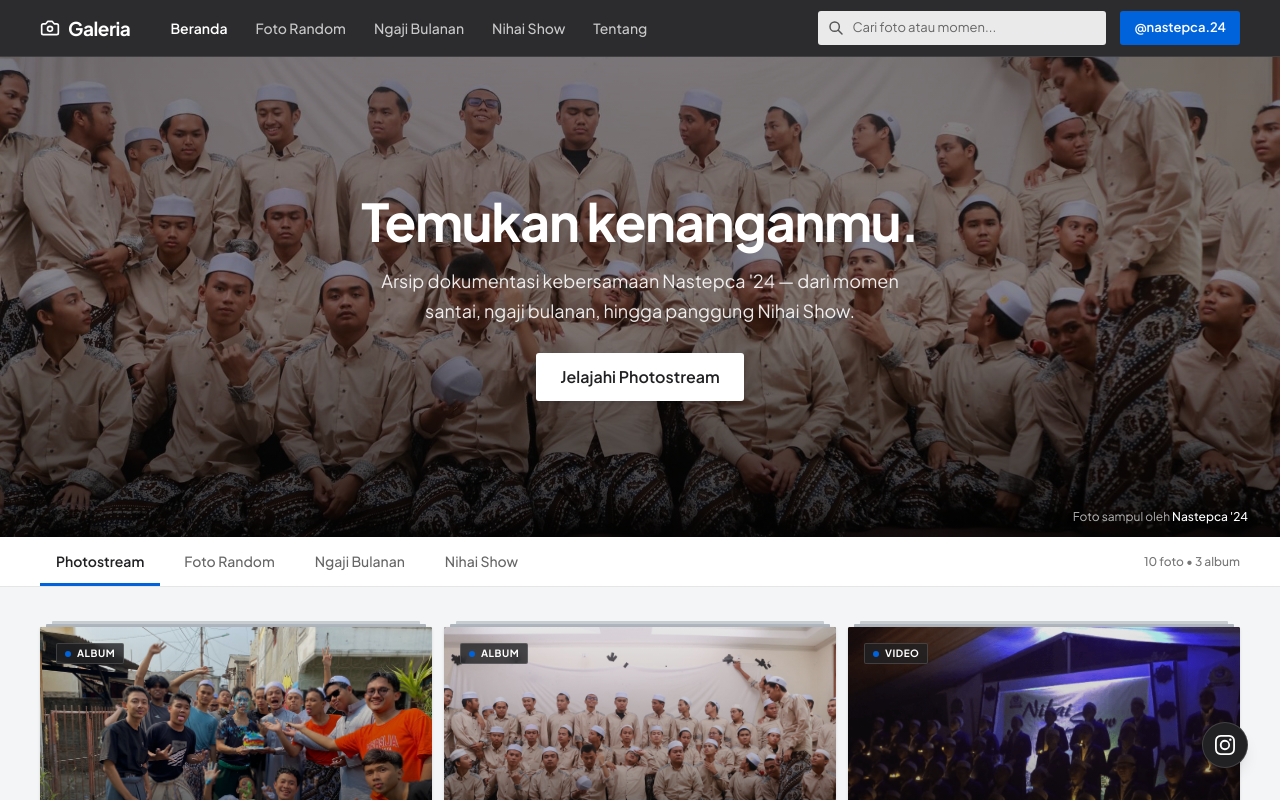
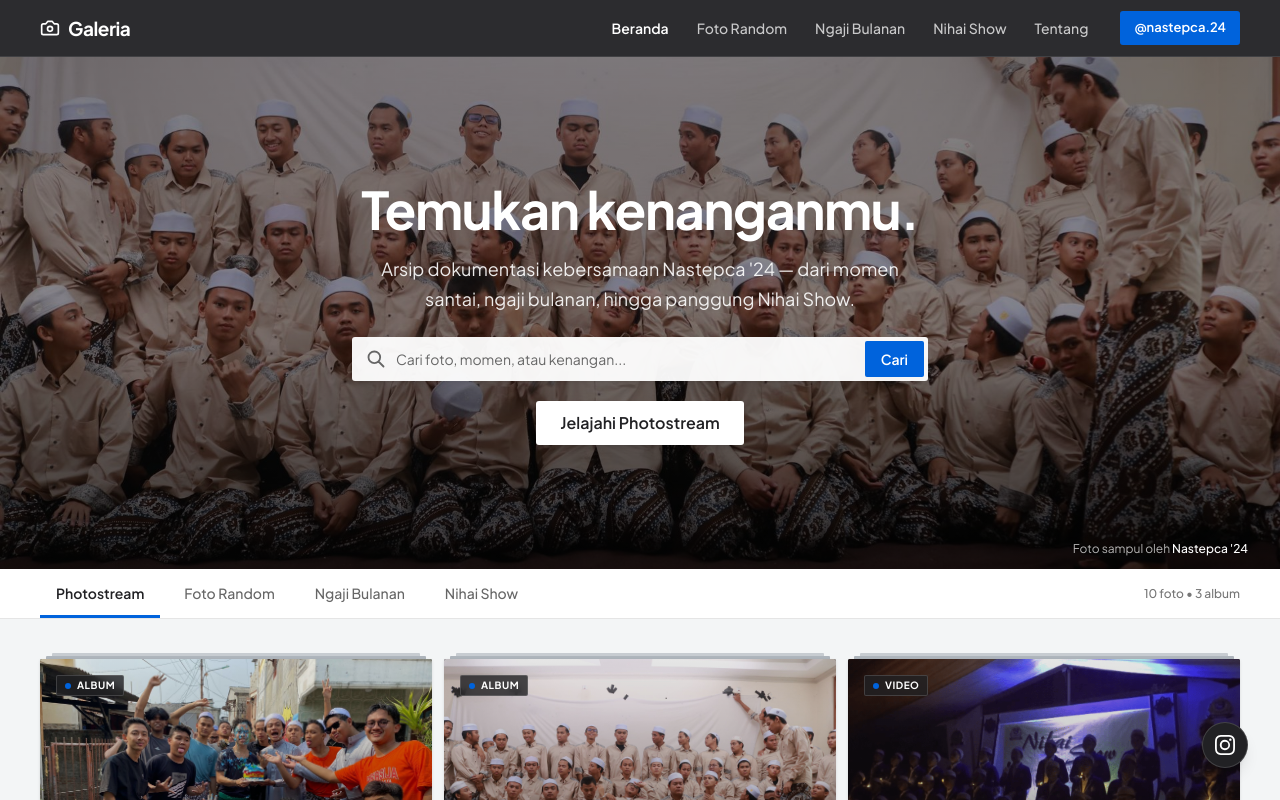
Before and after one commit to joluuk/nastepca, a Next.js app: page / in a window 1280 px wide. Shown: the top 800 px of the page. Built offline with nearby package versions, Linux system fonts and the light colour scheme.

Commit message:
Move search bar to hero above Jelajahi Photostream and declutter navbar

```diff
--- a/src/app/page.js
+++ b/src/app/page.js
@@ -11,6 +11,14 @@ import { Lightbox } from "../components/Lightbox";
 import { useReveal } from "../components/useReveal";
 import { ALBUMS, HOME_PHOTOS } from "../data/photos";
 
+const GIMMICK_MESSAGES = [
+  "Bro seriusan nyari? Kan udah dibilang ini gak fungsi 😭",
+  "Hasil ditemukan: 0 (soalnya search bar ini cuma pajangan 💀)",
+  "Masih nyoba juga? Scroll aja ke bawah bang, gak jauh kok 🙏",
+  "Error 404: Niat bikin fitur search belum ketemu 🚧",
+  "Udah dawg, nyerah aja. Klik Random, Ngaji, atau Show di bawah tuh 👇",
+];
+
 // Distribusi 3 kolom yang seimbang tinggi alaminya (campuran portrait & landscape)
 const HOME_COLUMNS = [
   [HOME_PHOTOS[0], HOME_PHOTOS[2], HOME_PHOTOS[3], HOME_PHOTOS[9]],
@@ -20,6 +28,42 @@ const HOME_COLUMNS = [
 
 export default function Home() {
   const [lbIndex, setLbIndex] = useState(null);
+
+  // State gimmick search bar di Hero
+  const [searchText, setSearchText] = useState("");
+  const [searchGimmick, setSearchGimmick] = useState("");
+  const [searchAttempts, setSearchAttempts] = useState(0);
+  const [isShaking, setIsShaking] = useState(false);
+
+  const triggerShake = () => {
+    setIsShaking(false);
+    setTimeout(() => setIsShaking(true), 10);
+    setTimeout(() => setIsShaking(false), 400);
+  };
+
+  const handleSearchChange = (e) => {
+    const val = e.target.value;
+    setSearchText(val);
+    if (val.trim().length === 0) {
+      setSearchGimmick("");
+    } else if (val.trim().length === 1 && !searchGimmick) {
+      setSearchGimmick("Eh beneran diketik... ini gak fungsi loh dawg 😭");
+    } else if (val.trim().length >= 5 && searchAttempts === 0) {
+      setSearchGimmick(`Nyari "${val.trim()}"? Percuma bro, ini cuma hiasan 💀`);
+    }
+  };
+
+  const handleSearchSubmit = (e) => {
+    e.preventDefault();
+    triggerShake();
+    if (!searchText.trim()) {
+      setSearchGimmick("Kosong aja udah gak fungsi, apalagi diisi 😭");
+      return;
+    }
+    const nextMsg = GIMMICK_MESSAGES[searchAttempts % GIMMICK_MESSAGES.length];
+    setSearchGimmick(nextMsg);
+    setSearchAttempts((prev) => prev + 1);
+  };
 
   const openLightbox = (imgSrc) => {
     const idx = HOME_PHOTOS.findIndex((p) => p.src === imgSrc);
@@ -34,7 +78,7 @@ export default function Home() {
       <Navbar />
 
       {/* COVER HERO */}
-      <section className="relative w-full min-h-[340px] h-[48vh] sm:h-[54vh] md:h-[60vh] flex flex-col justify-center items-center px-4 sm:px-6 overflow-hidden bg-[#212124]">
+      <section className="relative w-full min-h-[380px] h-[54vh] sm:h-[58vh] md:h-[64vh] flex flex-col justify-center items-center px-4 sm:px-6 overflow-hidden bg-[#212124]">
         <Image
           src="/koleksi/IMG_9807.JPG"
           alt="Sampul Galeria Nastepca '24"
@@ -49,14 +93,70 @@ export default function Home() {
           <h1 className="text-3xl sm:text-5xl md:text-[52px] font-bold text-white tracking-tight leading-[1.1] mb-3 sm:mb-4">
             Temukan kenanganmu.
           </h1>
-          <p className="text-sm sm:text-lg text-white/90 font-normal max-w-xl mx-auto leading-relaxed mb-6 sm:mb-7">
+          <p className="text-sm sm:text-base md:text-lg text-white/90 font-normal max-w-xl mx-auto leading-relaxed mb-5 sm:mb-6">
             Arsip dokumentasi kebersamaan Nastepca &apos;24 &mdash; dari momen santai, ngaji bulanan, hingga panggung Nihai Show.
           </p>
+
+          {/* SEARCH BAR DI ATAS TOMBOL JELAJAHI PHOTOSTREAM */}
+          <div className="w-full max-w-xl mx-auto mb-4 sm:mb-5">
+            <form
+              onSubmit={handleSearchSubmit}
+              className={`flex items-center bg-white/95 focus-within:bg-white rounded-[3px] p-1 pl-3.5 shadow-lg transition-all ${
+                isShaking ? "animate-shake ring-2 ring-[#0063dc]" : ""
+              }`}
+            >
+              <svg
+                className="w-4 h-4 sm:w-5 sm:h-5 text-[#666] shrink-0 mr-2.5"
+                fill="none"
+                stroke="currentColor"
+                viewBox="0 0 24 24"
+              >
+                <path
+                  strokeLinecap="round"
+                  strokeLinejoin="round"
+                  strokeWidth="2.2"
+                  d="M21 21l-6-6m2-5a7 7 0 11-14 0 7 7 0 0114 0z"
+                />
+              </svg>
+              <input
+                type="text"
+                value={searchText}
+                onChange={handleSearchChange}
+                placeholder="Cari foto, momen, atau kenangan..."
+                className="w-full py-2 text-sm text-[#212124] placeholder-[#666] bg-transparent outline-none"
+              />
+              {searchText && (
+                <button
+                  type="button"
+                  aria-label="Hapus teks"
+                  onClick={() => {
+                    setSearchText("");
+                    setSearchGimmick("Nah gitu dong, hapus aja percuma soalnya 😌");
+                  }}
+                  className="text-[#767676] hover:text-[#212124] px-2 py-1 text-base leading-none cursor-pointer"
+                >
+                  &times;
+                </button>
+              )}
+              <button
+                type="submit"
+                className="bg-[#0063dc] hover:bg-[#0052b8] active:scale-95 text-white text-xs sm:text-sm font-semibold px-4 py-2 rounded-[2px] transition-all shrink-0 cursor-pointer"
+              >
+                Cari
+              </button>
+            </form>
+
+            {searchGimmick && (
+              <div className="mt-2 inline-flex items-center gap-2 bg-[#212124]/90 backdrop-blur-xs border border-white/15 text-amber-300 text-xs sm:text-sm px-3.5 py-1.5 rounded-[3px] text-left max-w-full shadow-lg">
+                <span>{searchGimmick}</span>
+              </div>
+            )}
+          </div>
 
           <div className="flex flex-wrap items-center justify-center gap-3">
             <a
               href="#koleksi"
-              className="bg-white hover:bg-[#f3f5f6] text-[#212124] font-semibold text-sm sm:text-base px-6 py-2.5 sm:py-3 rounded-[3px] shadow-md transition-all active:scale-[0.98]"
+              className="bg-white hover:bg-[#f3f5f6] text-[#212124] font-semibold text-sm sm:text-base px-6 py-2.5 rounded-[3px] shadow-md transition-all active:scale-[0.98]"
             >
               Jelajahi Photostream
             </a>
--- a/src/components/Navbar.js
+++ b/src/components/Navbar.js
@@ -4,66 +4,21 @@ import Link from "next/link";
 import { usePathname } from "next/navigation";
 import { useState, useEffect } from "react";
 
-const GIMMICK_MESSAGES = [
-  "Bro seriusan nyari? Kan udah dibilang ini gak fungsi 😭",
-  "Hasil ditemukan: 0 (soalnya search bar ini cuma pajangan 💀)",
-  "Masih nyoba juga? Scroll aja ke bawah bang, gak jauh kok 🙏",
-  "Error 404: Niat bikin fitur search belum ketemu 🚧",
-  "Udah dawg, nyerah aja. Klik Random, Ngaji, atau Show di bawah tuh 👇",
-];
-
 export function Navbar() {
   const pathname = usePathname();
   const [isOpen, setIsOpen] = useState(false);
   const [isMobileMenuOpen, setIsMobileMenuOpen] = useState(false);
-
-  // State gimmick search bar
-  const [searchText, setSearchText] = useState("");
-  const [searchGimmick, setSearchGimmick] = useState("");
-  const [searchAttempts, setSearchAttempts] = useState(0);
-  const [isShaking, setIsShaking] = useState(false);
 
   useEffect(() => {
     const handleKeyDown = (e) => {
       if (e.key === "Escape") {
         setIsOpen(false);
         setIsMobileMenuOpen(false);
-        setSearchGimmick("");
       }
     };
     window.addEventListener("keydown", handleKeyDown);
     return () => window.removeEventListener("keydown", handleKeyDown);
   }, []);
-
-  const triggerShake = () => {
-    setIsShaking(false);
-    setTimeout(() => setIsShaking(true), 10);
-    setTimeout(() => setIsShaking(false), 400);
-  };
-
-  const handleSearchChange = (e) => {
-    const val = e.target.value;
-    setSearchText(val);
-    if (val.trim().length === 0) {
-      setSearchGimmick("");
-    } else if (val.trim().length === 1 && !searchGimmick) {
-      setSearchGimmick("Eh beneran diketik... ini gak fungsi loh dawg 😭");
-    } else if (val.trim().length >= 5 && searchAttempts === 0) {
-      setSearchGimmick(`Nyari "${val.trim()}"? Percuma bro, ini cuma hiasan 💀`);
-    }
-  };
-
-  const handleSearchSubmit = (e) => {
-    e.preventDefault();
-    triggerShake();
-    if (!searchText.trim()) {
-      setSearchGimmick("Kosong aja udah gak fungsi, apalagi diisi 😭");
-      return;
-    }
-    const nextMsg = GIMMICK_MESSAGES[searchAttempts % GIMMICK_MESSAGES.length];
-    setSearchGimmick(nextMsg);
-    setSearchAttempts((prev) => prev + 1);
-  };
 
   const navLinks = [
     { href: "/", label: "Beranda" },
@@ -74,11 +29,10 @@ export function Navbar() {
 
   return (
     <>
-      {/* GLOBAL DARK HEADER */}
+      {/* GLOBAL DARK HEADER - BERSIH & LEGA */}
       <header className="sticky top-0 z-50 w-full bg-[#212124]/95 backdrop-blur-md text-white border-b border-white/10">
-        <div className="flex items-center justify-between h-14 px-4 sm:px-6 md:px-10 max-w-[1600px] mx-auto gap-6">
-          {/* KIRI: LOGO SEDERHANA GALERIA + MENU */}
-          <div className="flex items-center gap-8 lg:gap-10 min-w-0">
+        <div className="flex items-center justify-between h-14 px-4 sm:px-6 md:px-10 max-w-[1600px] mx-auto gap-4">
+          {/* KIRI: LOGO SEDERHANA GALERIA */}
           <Link
             href="/"
             className="flex items-center gap-2 shrink-0 text-white hover:opacity-90 transition-opacity focus:outline-none"
@@ -104,8 +58,9 @@ export function Navbar() {
             </span>
           </Link>
 
-            {/* MENU DESKTOP */}
-            <nav className="hidden md:flex items-center gap-6 lg:gap-7 text-[14px] font-medium text-white/75">
+          {/* TENGAH / KANAN: MENU DESKTOP */}
+          <div className="hidden md:flex items-center gap-7 lg:gap-8">
+            <nav className="flex items-center gap-6 lg:gap-7 text-[14px] font-medium text-white/75">
               {navLinks.map((item) => {
                 const active = pathname === item.href;
                 return (
@@ -128,76 +83,16 @@ export function Navbar() {
                 Tentang
               </button>
             </nav>
-          </div>
-
-          {/* KANAN: SEARCH BAR + TOMBOL IG / HAMBURGER */}
-          <div className="flex items-center gap-3.5 shrink-0">
-            <div className="relative hidden sm:block w-52 md:w-60 lg:w-72">
-              <form
-                onSubmit={handleSearchSubmit}
-                className={`flex items-center bg-white/90 focus-within:bg-white rounded-[3px] px-2.5 h-[34px] transition-all ${
-                  isShaking ? "animate-shake ring-2 ring-[#0063dc]" : ""
-                }`}
-              >
-                <svg
-                  className="w-4 h-4 text-[#555] shrink-0 mr-2"
-                  fill="none"
-                  stroke="currentColor"
-                  viewBox="0 0 24 24"
-                >
-                  <path
-                    strokeLinecap="round"
-                    strokeLinejoin="round"
-                    strokeWidth="2.2"
-                    d="M21 21l-6-6m2-5a7 7 0 11-14 0 7 7 0 0114 0z"
-                  />
-                </svg>
-                <input
-                  type="text"
-                  value={searchText}
-                  onChange={handleSearchChange}
-                  placeholder="Cari foto atau momen..."
-                  className="w-full text-[13px] text-[#212124] placeholder-[#666] bg-transparent outline-none"
-                />
-                {searchText && (
-                  <button
-                    type="button"
-                    aria-label="Hapus teks"
-                    onClick={() => {
-                      setSearchText("");
-                      setSearchGimmick("Nah gitu dong, hapus aja percuma soalnya 😌");
-                    }}
-                    className="text-[#767676] hover:text-[#212124] px-1 text-base leading-none cursor-pointer"
-                  >
-                    &times;
-                  </button>
-                )}
-              </form>
-
-              {/* POPOVER GIMMICK SEARCH */}
-              {searchGimmick && (
-                <div className="absolute right-0 top-[42px] w-72 sm:w-80 bg-[#212124] border border-white/15 text-white/95 text-xs px-3.5 py-2.5 rounded-[4px] shadow-2xl z-50 flex items-start justify-between gap-2">
-                  <span className="leading-relaxed">{searchGimmick}</span>
-                  <button
-                    type="button"
-                    aria-label="Tutup pesan"
-                    onClick={() => setSearchGimmick("")}
-                    className="text-white/50 hover:text-white text-sm leading-none shrink-0 cursor-pointer"
-                  >
-                    &times;
-                  </button>
-                </div>
-              )}
-            </div>
 
             <a
               href="https://www.instagram.com/nastepca.24"
               target="_blank"
               rel="noopener noreferrer"
-              className="hidden lg:inline-flex items-center gap-1.5 bg-[#0063dc] hover:bg-[#0052b8] text-white text-[13px] font-semibold px-3.5 h-[34px] rounded-[3px] transition-colors shrink-0"
+              className="inline-flex items-center gap-1.5 bg-[#0063dc] hover:bg-[#0052b8] text-white text-[13px] font-semibold px-3.5 h-[34px] rounded-[3px] transition-colors shrink-0"
             >
               @nastepca.24
             </a>
+          </div>
 
           {/* TOMBOL HAMBURGER MOBILE */}
           <button
@@ -223,34 +118,10 @@ export function Navbar() {
             </svg>
           </button>
         </div>
-        </div>
 
         {/* DROPDOWN MENU HP */}
         {isMobileMenuOpen && (
           <div className="md:hidden bg-[#1a1a1d] border-t border-white/10 px-4 py-3 flex flex-col gap-1 text-sm font-medium text-white/85 shadow-xl">
-            <form
-              onSubmit={handleSearchSubmit}
-              className={`sm:hidden flex items-center bg-white/90 focus-within:bg-white rounded-[3px] px-2.5 h-[36px] mb-2 ${
-                isShaking ? "animate-shake ring-2 ring-[#0063dc]" : ""
-              }`}
-            >
-              <svg className="w-4 h-4 text-[#555] shrink-0 mr-2" fill="none" stroke="currentColor" viewBox="0 0 24 24">
-                <path strokeLinecap="round" strokeLinejoin="round" strokeWidth="2.2" d="M21 21l-6-6m2-5a7 7 0 11-14 0 7 7 0 0114 0z" />
-              </svg>
-              <input
-                type="text"
-                value={searchText}
-                onChange={handleSearchChange}
-                placeholder="Cari foto atau momen..."
-                className="w-full text-[13px] text-[#212124] placeholder-[#666] bg-transparent outline-none"
-              />
-            </form>
-            {searchGimmick && (
-              <div className="sm:hidden mb-2 bg-white/10 text-white/90 text-xs px-3 py-2 rounded-[3px]">
-                {searchGimmick}
-              </div>
-            )}
-
             {navLinks.map((item) => {
               const active = pathname === item.href;
               return (
```
Lines whose indentation alone changed are shown as unchanged.
